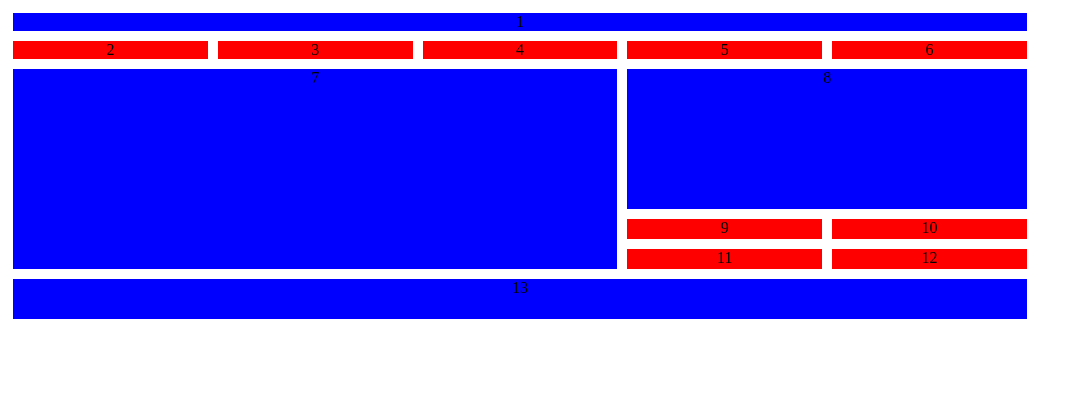
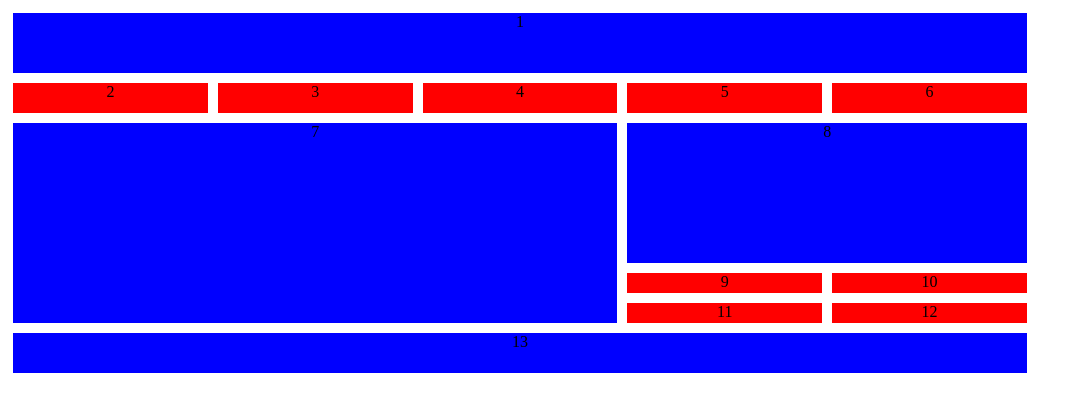
Before and after one commit to WSU-SoC-WEB2620-CU/web2620-assignment-3-giovannivolpi, a website built with Vite: page src/index.html in a window 1280 px wide. Shown: the whole page, without its empty margins (0-1077 px from the left). Built offline with nearby package versions, Linux system fonts and the light colour scheme.

Commit message:
assignment03 final

```diff
--- a/src/stylesheets/main.scss
+++ b/src/stylesheets/main.scss
@@ -1,4 +1,88 @@
-@media screen and (min-width: 500px) and (max-width: 800px){
+html{
+    align-items: center;
+    justify-content: center;
+}
+
+body{
+    width: 80%;
+    text-align: center;
+}
+
+.item1, .item7, .item8, .item13{
+    background-color: blue;
+}
+
+.item2, .item3, .item4, .item5, .item6, .item9, .item10, .item11, .item12{
+    background-color: red;
+}
+
+.container{
+    border-radius: .75rem;
+    padding: 5px;
+    display: grid;
+    grid-template-columns: 1fr 1fr 1fr 1fr 1fr;
+    gap: 10px;
+}
+
+.item1{
+    grid-area: 1 / 1 / span 2 / span 5;
+    height: 60px;
+}
+
+.item2{
+    grid-area: 3 / 1 / span 1 / span 5;
+    height: 30px;
+}
+
+.item3{
+    grid-area: 4 / 1 / span 1 / span 5;
+    height: 30px;
+}
+
+.item4{
+    grid-area: 5 / 1 / span 1 / span 5;
+    height: 30px;
+}
+
+.item5{
+    grid-area: 6 / 1 / span 1 / span 5;
+    height: 30px;
+}
+
+.item6{
+    grid-area: 7 / 1 / span 1 / span 5;
+    height: 30px;
+}
+
+.item7{
+    grid-area:  8 / 1 / span 20 / span 5;
+}
+
+.item8{
+    grid-area:  29 / 3 / span 20 / span 3;
+}
+
+.item9{
+    grid-area:  29 / 1 / span 5 / span 2;
+}
+
+.item10{
+    grid-area:  34 / 1 / span 5 / span 2;
+}
+
+.item11{
+    grid-area:  39 / 1 / span 5 / span 2;
+}
+
+.item12{
+    grid-area:  44 / 1 / span 5 / span 2;
+}
+
+.item13{
+    grid-area:  50 / 1 / span 10 / span 5;
+}
+
+@media screen and (min-width: 501px) and (max-width: 800px){
     body{
         width: 80%;
         text-align: center;
```
